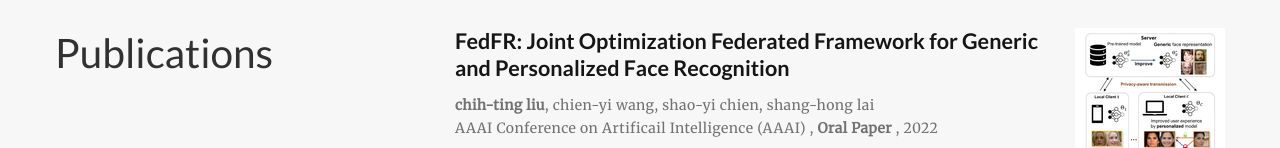
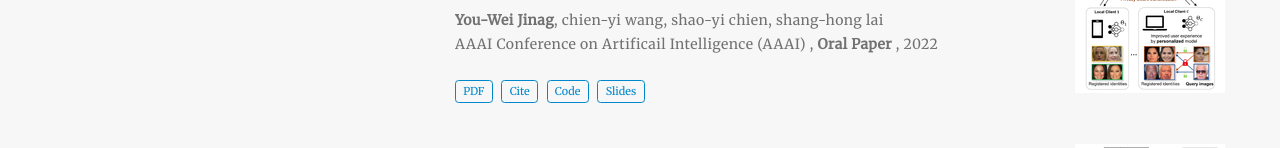
Before and after one commit to youwei0505/youwei0505.github.io, a plain HTML site: page index.html in a window 1280 px wide. Shown: the part 2652-2800 px from the top of the page. Drawn offline with nearby package versions, Linux system fonts and the light colour scheme; some packages are replaced by stand-ins of ours; some icons are missing.

Commit message:
Revist commit

```diff
--- a/index.html
+++ b/index.html
@@ -23,14 +23,14 @@
 
 
 
-  <meta name="author" content="Chih-Ting (Jackie) Liu">
-
-
-
-
-
-
-  <meta name="description" content="Computer Vision Applied Scientist">
+  <meta name="author" content="You-Wei Jinag">
+
+
+
+
+
+
+  <meta name="description" content="Master's degree student">
 
 
   <link rel="alternate" hreflang="en-us" href="https://youwei0505.github.io/">
@@ -246,7 +246,7 @@
 
 
 
-  <link rel="alternate" href="/index.xml" type="application/rss+xml" title="Chih-Ting Liu&#39;s Homepage">
+  <link rel="alternate" href="/index.xml" type="application/rss+xml" title="You-Wei Jinag&#39;s Homepage">
 
 
   <link rel="manifest" href="/index.webmanifest">
@@ -268,10 +268,10 @@
 
   <meta property="twitter:card" content="summary">
 
-  <meta property="og:site_name" content="Chih-Ting Liu&#39;s Homepage">
+  <meta property="og:site_name" content="You-Wei Jinag&#39;s Homepage">
   <meta property="og:url" content="https://youwei0505.github.io/">
-  <meta property="og:title" content="Chih-Ting Liu&#39;s Homepage">
-  <meta property="og:description" content="Computer Vision Applied Scientist"><meta property="og:image" content="https://youwei0505.github.io/images/icon_hufdd866d90d76849587aac6fbf27da1ac_464_512x512_fill_lanczos_center_2.png">
+  <meta property="og:title" content="You-Wei Jinag&#39;s Homepage">
+  <meta property="og:description" content="Master's degree student"><meta property="og:image" content="https://youwei0505.github.io/images/icon_hufdd866d90d76849587aac6fbf27da1ac_464_512x512_fill_lanczos_center_2.png">
   <meta property="twitter:image" content="https://youwei0505.github.io/images/icon_hufdd866d90d76849587aac6fbf27da1ac_464_512x512_fill_lanczos_center_2.png"><meta property="og:locale" content="en-us">
 
     <meta property="og:updated_time" content="2017-12-01T00:00:00&#43;08:00">
@@ -305,7 +305,7 @@
 
 
 
-  <title>Chih-Ting Liu&#39;s Homepage</title>
+  <title>You-Wei Jinag&#39;s Homepage</title>
 
 </head>
 
@@ -373,7 +373,7 @@
 
 
     <div class="d-none d-lg-inline-flex">
-      <a class="navbar-brand" href="/">Chih-Ting Liu&#39;s Homepage</a>
+      <a class="navbar-brand" href="/">You-Wei Jinag&#39;s Homepage</a>
     </div>
 
 
@@ -386,7 +386,7 @@
 
 
     <div class="navbar-brand-mobile-wrapper d-inline-flex d-lg-none">
-      <a class="navbar-brand" href="/">Chih-Ting Liu&#39;s Homepage</a>
+      <a class="navbar-brand" href="/">You-Wei Jinag&#39;s Homepage</a>
     </div>
 
 
@@ -764,7 +764,7 @@
 
     <h1>Biography</h1>
 
-    <p>My name is Chih-Ting Liu (劉致廷 in Chinese). I am a <strong>Computer Vision Applied Scientist</strong> in Amazon Lab126 at Taipei, Taiwan.
+    <p>My name is You-Wei Jinag (蔣有為 in Chinese). I am a <strong>Master's degree student</strong> in Dic lab at Taipei, Taiwan.
 I work on enabling cutting-edge computer vision features on
 <a href="https://www.aboutamazon.com/what-we-do/devices-services" target="_blank" rel="noopener">Amazon devices</a> and
 <a href="https://ring.com/" target="_blank" rel="noopener">Ring devices</a>.
@@ -804,14 +804,16 @@ Here are my
         <h3>Education</h3>
         <ul class="ul-edu fa-ul">
 
-          <li>
+          <!-- Ph.D. -->
+          <!-- <li>
             <i class="fa-li fas fa-graduation-cap"></i>
             <div class="description">
               <p class="course">Ph.D. in Electronics Enginieering, 2022</p>
               <p class="institution">National Taiwan University</p>
             </div>
-          </li>
-
+          </li> -->
+
+          <!-- M.S. -->
           <li>
             <i class="fa-li fas fa-graduation-cap"></i>
             <div class="description">
@@ -896,7 +898,7 @@ Here are my
 
 
 <p><strong>[Ph.D. Dissertation]</strong> My Ph.D. dissertation &ldquo;Learning Efficient and Effective Person Re-identification in Multi-Camera Tracking System and Beyond&rdquo; can be downloaded <a href="http://media.ee.ntu.edu.tw/research/jackieliu/Final_dissertation.pdf">here</a></p>
-<p><strong>[Aug. 2022]</strong> I start my new career as an computer vision applied scientist in Amazon Lab126 at Taipei!</p>
+<p><strong>[Aug. 2022]</strong> I start my new career as an Master's degree student in Dic lab at Taipei!</p>
 <p><strong>[Jul. 2022]</strong> I pass the oral defense and got my Ph.D. degree from National Taiwan University (NTU)!</p>
 
 
@@ -991,7 +993,7 @@ Here are my
 
 
                     <span class="middot-divider"></span>
-                    <span>Amazon Lab126, Taipei, Taiwan</span>
+                    <span>Dic lab, Taipei, Taiwan</span>
 
                 </div>
               </div>
@@ -1286,7 +1288,7 @@ Here are my
 
 
 
-  <span ><strong>chih-ting liu</strong></span>, <span >chien-yi wang</span>, <span >shao-yi chien</span>, <span >shang-hong lai</span>
+  <span ><strong>You-Wei Jinag</strong></span>, <span >chien-yi wang</span>, <span >shao-yi chien</span>, <span >shang-hong lai</span>
   </div>
 
 
@@ -1445,7 +1447,7 @@ Here are my
 
 
 
-  <span ><strong>chih-ting liu</strong></span>, <span >man-yu lee</span>, <span >tsai-shien chen</span>, <span >shao-yi chien</span>
+  <span ><strong>You-Wei Jinag</strong></span>, <span >man-yu lee</span>, <span >tsai-shien chen</span>, <span >shao-yi chien</span>
   </div>
 
 
@@ -1610,7 +1612,7 @@ Here are my
 
 
 
-  <span ><strong>chih-ting liu</strong></span>, <span >jun-cheng chen</span>, <span >chu-song chen</span>, <span >shao-yi chien</span>
+  <span ><strong>You-Wei Jinag</strong></span>, <span >jun-cheng chen</span>, <span >chu-song chen</span>, <span >shao-yi chien</span>
   </div>
 
 
@@ -1775,7 +1777,7 @@ Here are my
 
 
 
-  <span >chih-wei wu</span>, <span ><strong>chih-ting liu</strong></span>, <span ><a href="https://sites.google.com/site/wctu1009/">wei-chih tu</a></span>, <span >yu tsao</span>, <span ><a href="https://www.ee.ntu.edu.tw/profile1.php?teacher_id=24037">yu-chiang frank wang</a></span>, <span >shao-yi chien</span>
+  <span >chih-wei wu</span>, <span ><strong>You-Wei Jinag</strong></span>, <span ><a href="https://sites.google.com/site/wctu1009/">wei-chih tu</a></span>, <span >yu tsao</span>, <span ><a href="https://www.ee.ntu.edu.tw/profile1.php?teacher_id=24037">yu-chiang frank wang</a></span>, <span >shao-yi chien</span>
   </div>
 
 
@@ -1936,7 +1938,7 @@ Here are my
 
 
 
-  <span ><a href="https://tsaishien-chen.github.io/">tsai-shien chen</a></span>, <span ><strong>chih-ting liu</strong></span>, <span >chih-wei wu</span>, <span >shao-yi chien</span>
+  <span ><a href="https://tsaishien-chen.github.io/">tsai-shien chen</a></span>, <span ><strong>You-Wei Jinag</strong></span>, <span >chih-wei wu</span>, <span >shao-yi chien</span>
   </div>
 
 
@@ -2326,7 +2328,7 @@ Here are my
 
 
   <p class="powered-by">
-    © 2019 Chih-Ting Liu
+    © 2019 You-Wei Jinag
   </p>
 
 
```
